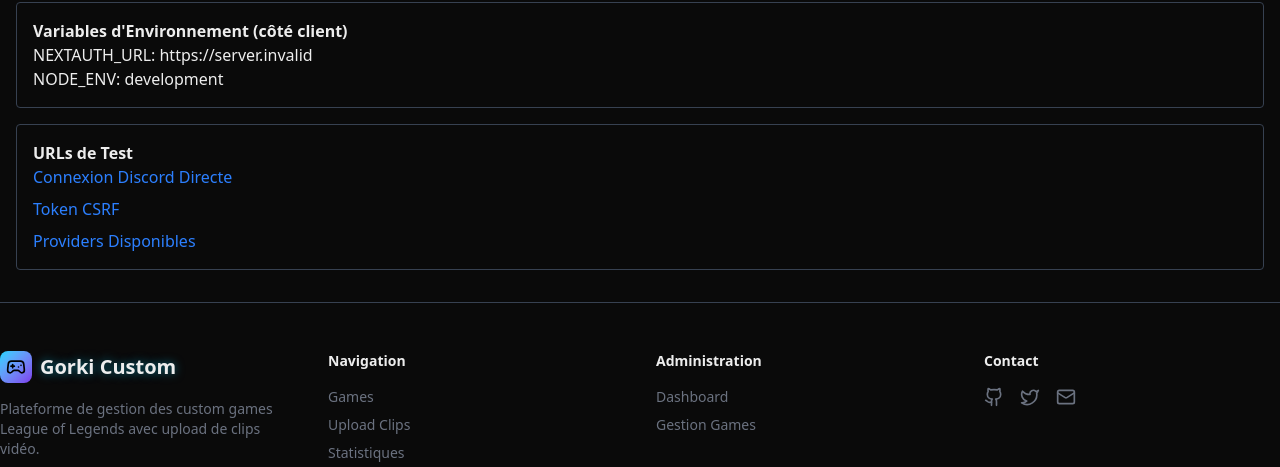
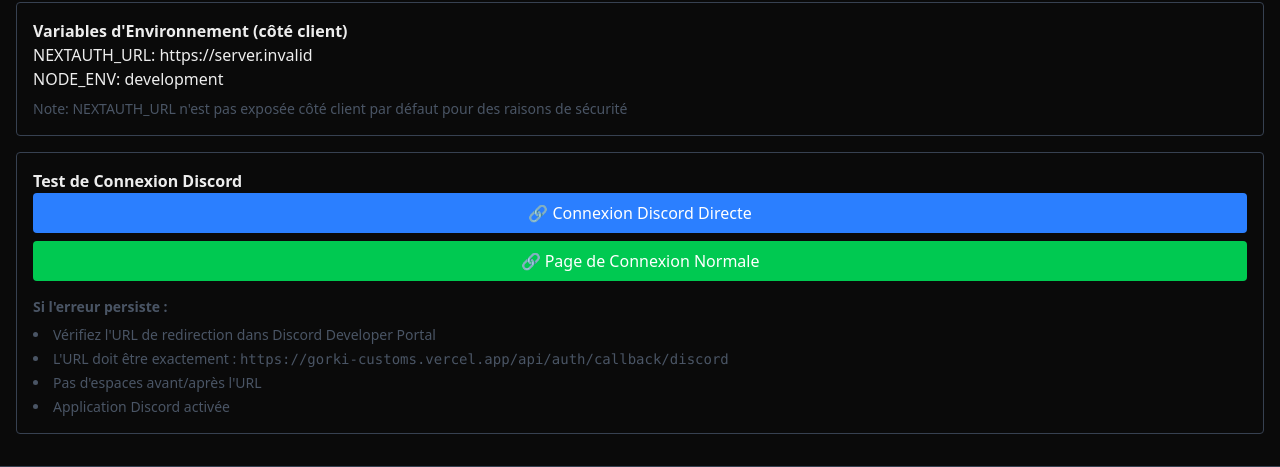
Before and after one commit to Paillard0Celerio0Paul0/gorki-customs, a Next.js app: page /debug in a window 1280 px wide. Shown: the part 285-752 px from the top of the page. Built offline with nearby package versions, Linux system fonts and the light colour scheme; no server answers.

Commit message:
debug callback

```diff
--- a/src/app/debug/page.tsx
+++ b/src/app/debug/page.tsx
@@ -20,31 +20,37 @@ export default function DebugPage() {
 
         <div className="p-4 border rounded">
           <h2 className="font-semibold">Variables d'Environnement (côté client)</h2>
-          <p>NEXTAUTH_URL: {process.env.NEXT_PUBLIC_NEXTAUTH_URL || 'Non définie'}</p>
+          <p>NEXTAUTH_URL: {process.env.NEXT_PUBLIC_NEXTAUTH_URL || 'Non définie (normal)'}</p>
           <p>NODE_ENV: {process.env.NODE_ENV}</p>
+          <p className="text-sm text-gray-600 mt-2">
+            Note: NEXTAUTH_URL n'est pas exposée côté client par défaut pour des raisons de sécurité
+          </p>
         </div>
 
         <div className="p-4 border rounded">
-          <h2 className="font-semibold">URLs de Test</h2>
+          <h2 className="font-semibold">Test de Connexion Discord</h2>
           <div className="space-y-2">
             <a
               href="/api/auth/signin/discord"
-              className="block text-blue-500 hover:underline"
+              className="block bg-blue-500 text-white px-4 py-2 rounded hover:bg-blue-600 text-center"
             >
-              Connexion Discord Directe
+              🔗 Connexion Discord Directe
             </a>
             <a
-              href="/api/auth/csrf"
-              className="block text-blue-500 hover:underline"
+              href="/auth/signin"
+              className="block bg-green-500 text-white px-4 py-2 rounded hover:bg-green-600 text-center"
             >
-              Token CSRF
+              🔗 Page de Connexion Normale
             </a>
-            <a
-              href="/api/auth/providers"
-              className="block text-blue-500 hover:underline"
-            >
-              Providers Disponibles
-            </a>
+            <div className="text-sm text-gray-600 mt-4">
+              <p><strong>Si l'erreur persiste :</strong></p>
+              <ul className="list-disc list-inside mt-2 space-y-1">
+                <li>Vérifiez l'URL de redirection dans Discord Developer Portal</li>
+                <li>L'URL doit être exactement : <code>https://gorki-customs.vercel.app/api/auth/callback/discord</code></li>
+                <li>Pas d'espaces avant/après l'URL</li>
+                <li>Application Discord activée</li>
+              </ul>
+            </div>
           </div>
         </div>
       </div>
```
